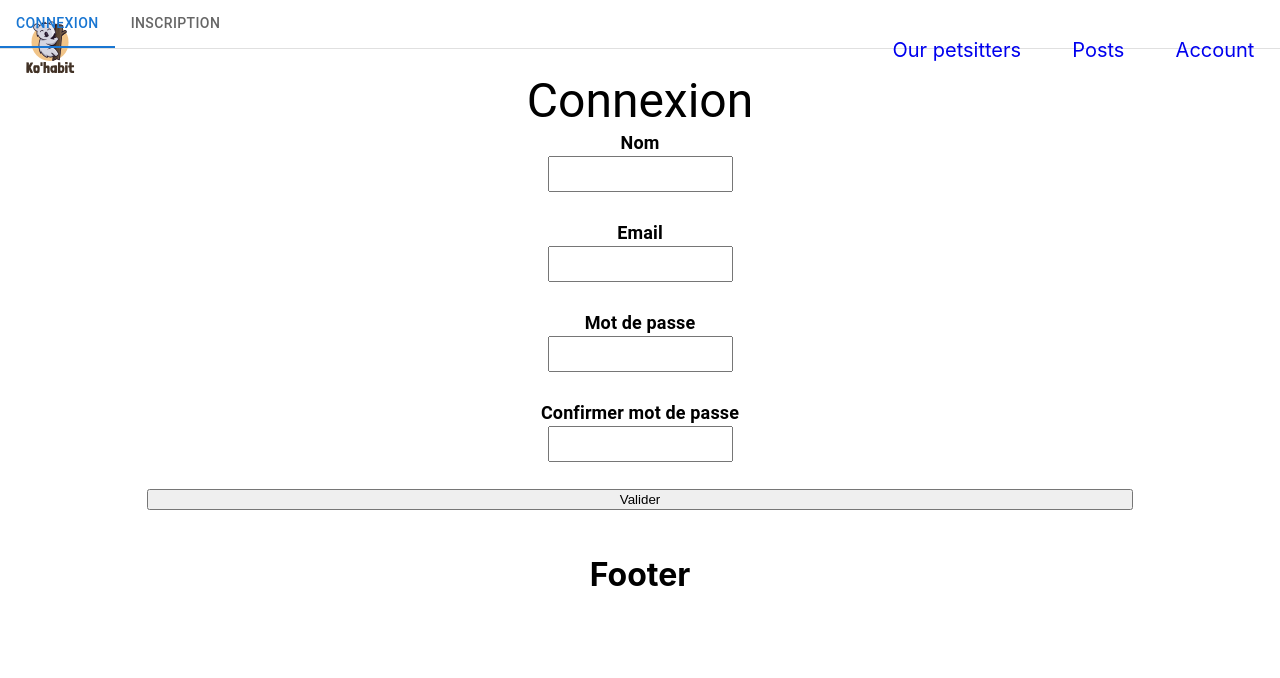
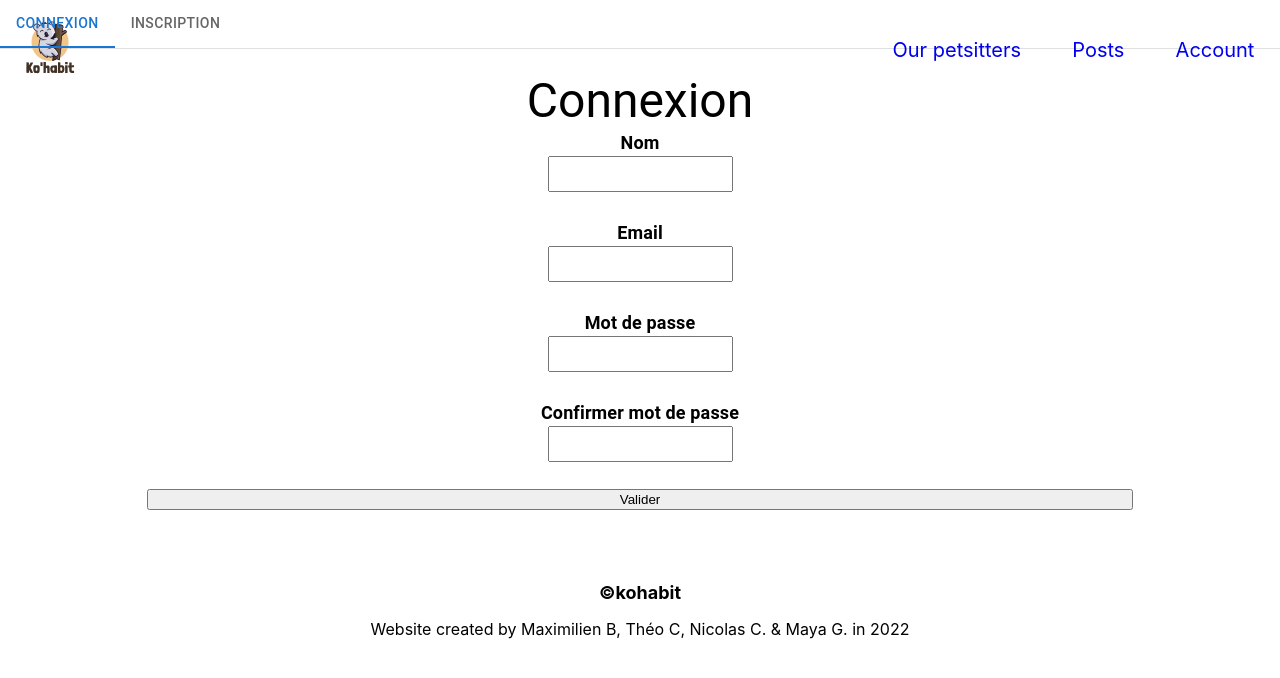
Before and after one commit to maya-gawinowski/KoHabit, a React (Create React App) app in the folder my-app/: page /Login in a window 1280 px wide. Shown: the top 678 px of the page. Built offline with nearby package versions, Linux system fonts and the light colour scheme.

Commit message:
add simple footer

```diff
--- a/my-app/src/Components/Footer.jsx
+++ b/my-app/src/Components/Footer.jsx
@@ -1,8 +1,11 @@
+import '../index.css'
+
 function Footer(){
     return(
-        <h1 className="footer">
-            Footer
-        </h1>
+        <div className="footer">
+            <div className="footer-title">©kohabit</div>
+            <p>Website created by Maximilien B, Théo C, Nicolas C. & Maya G. in 2022</p>
+        </div>
     )
 }
 
--- a/my-app/src/index.css
+++ b/my-app/src/index.css
@@ -50,7 +50,13 @@ code {
 
 .footer{
   text-align: center;
+  margin-top: 3em;
   left:0;
   bottom:0;
   right:0;
 }
+
+.footer-title{
+  font-size: large;
+  font-weight: bold;
+}
```
